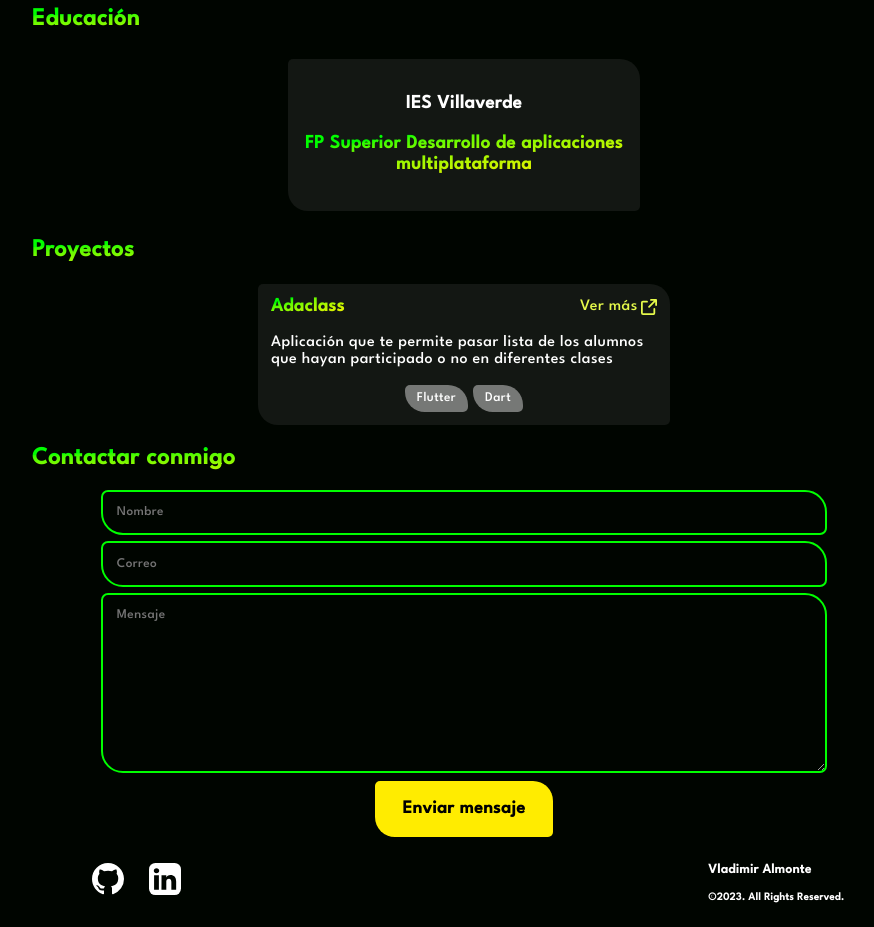
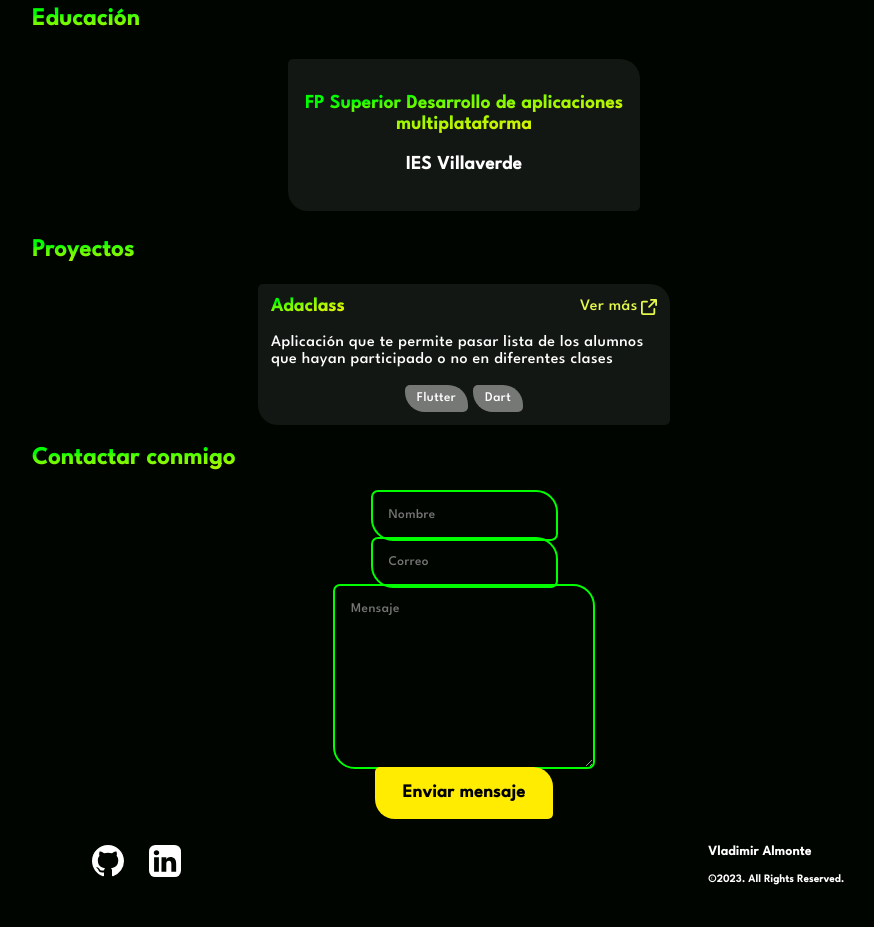
Before and after one commit to BladiCreator/Portfolio, an Angular app: page / in a window 1280 px wide. Shown: the part 740-1667 px from the top of the page, without its empty margins (176-1050 px from the left). Built offline with nearby package versions, Linux system fonts and the light colour scheme.

Commit message:
Cambios y mejoras en los estilos

```diff
--- a/src/app/components/contact-me/contact-me.component.css
+++ b/src/app/components/contact-me/contact-me.component.css
@@ -2,37 +2,34 @@ form {
     display: flex;
     flex-direction: column;
     align-items: center;
+
+
 }
 
-input + input, button, textarea{
-    margin-top: 10px;
+form div {
+    width: 80%;
+    display: flex;
+    flex-direction: column;
+    gap: 16px;
 }
 
-input, textarea{
-    width: 80%;
+label {
+    display: flex;
+    flex-direction: column;
+}
+
+input,
+textarea {
     background-color: inherit;
     transition: var(--transition-time);
     border: none;
-    outline-color: var(--primary-color);
+    outline-color: oklch(var(--primary-color));
     outline-style: solid;
     outline-width: 2px;
-    /* border-style: solid;
-    border-color: var(--primary-color); */
 }
 
-input:focus-visible, textarea:focus-visible {
+input:focus-visible,
+textarea:focus-visible {
     border-radius: var(--border-radius-inverted);
-    outline-color: var(--accent-color);
+    outline-color: oklch(var(--accent-color))
 }
-
-input, button, textarea{
-    border-radius: var(--border-radius);
-    padding-block: 1em;
-    padding-inline: 1em;
-}
-
-button{
-    font-size: large;
-    font-weight: bold;
-    padding-inline: 1.5em;
-}
--- a/src/app/components/educations/educations.component.css
+++ b/src/app/components/educations/educations.component.css
@@ -15,7 +15,7 @@ h1 {
     text-align: center;
 }
 
-h1:first-child {
+h1:last-child {
     background: none;
     background-clip: none;
     -webkit-text-fill-color: inherit;
--- a/src/app/components/educations/educations.component.html
+++ b/src/app/components/educations/educations.component.html
@@ -7,8 +7,8 @@
 
     <div class="cards-container">
         <article class="card-education background-color-card">
+            <h1>FP Superior Desarrollo de aplicaciones multiplataforma</h1>
             <h1>IES Villaverde</h1>
-            <h1>FP Superior Desarrollo de aplicaciones multiplataforma</h1>
         </article>
     </div>
 </section>
--- a/src/app/components/footer/footer.component.css
+++ b/src/app/components/footer/footer.component.css
@@ -29,6 +29,6 @@ footer{
 }
 
 .icon-button:hover svg path {
-    color: var(--accent-color);
+    color: oklch(var(--accent-color))
     border-radius: 6.5px;
 }
--- a/src/app/components/fulfilled-project/fulfilled-project.component.css
+++ b/src/app/components/fulfilled-project/fulfilled-project.component.css
@@ -6,11 +6,11 @@ article {
 a {
     display: flex;
     align-items: center;
-    color: var(--accent-color);
+    color: oklch(var(--accent-color))
 }
 
 a svg path {
-    color: var(--accent-color);
+    color: oklch(var(--accent-color))
 }
 
 svg {
--- a/src/app/components/navbar/navbar.component.css
+++ b/src/app/components/navbar/navbar.component.css
@@ -17,7 +17,7 @@ header {
     top: 0;
 
     padding: var(--navbar-padding);
-    background-color: transparent;
+    background-color: oklch(var(--primary-color) / 5%);
     backdrop-filter: blur(20px);
 
     height: var(--navbar-height);
@@ -38,8 +38,8 @@ header {
     a:hover {
         transition: var(--transition-time);
         transition-property: box-shadow, color;
-        color: var(--primary-color);
-        box-shadow: 0 3px 0 -1px var(--primary-color);
+        color: oklch(var(--primary-color));
+        box-shadow: 0 3px 0 -1px oklch(var(--primary-color));
     }
 }
 
@@ -47,6 +47,7 @@ header {
     display: none;
     height: 38px;
     width: 36px;
+    padding: 0;
 }
 
 .sidebar {
--- a/src/app/components/navbar/navbar.component.ts
+++ b/src/app/components/navbar/navbar.component.ts
@@ -13,6 +13,5 @@ export class NavbarComponent {
 
   toggleSidebar(){
     this.sidebar = !this.sidebar;
-    console.log(this.sidebar);
   }
 }
--- a/src/styles.css
+++ b/src/styles.css
@@ -15,13 +15,13 @@
 :root {
     --text-color: #fff;
     --bg-color: hsl(120, 100%, 1%);
-    --primary-color: oklch(84.12% 0.345 145.06);
-    --secondary-color: oklch(92.94% 0.2252 103.77);
-    --accent-color: oklch(94.11% 0.1904 115.77);
+    --primary-color: 84.12% 0.345 145.06;
+    --secondary-color: 92.94% 0.2252 103.77;
+    --accent-color: 94.11% 0.1904 115.77;
 
     --bg-color-card: hsla(0, 0%, 50%, 0.15);
     --bg-color-link: hsla(0, 0%, 50%, 0.2);
-    --shadow-color: oklch(84.12% 0.345 145.06 / 50%);
+    --shadow-color: oklch(var(--primary-color) / 50%);
 
     --border-radius: 5px 20px 5px 20px;
     --border-radius-inverted: 20px 5px 20px 5px;
@@ -33,7 +33,7 @@
 :focus-visible {
     outline-style: solid;
     outline-width: 2px;
-    outline-color: var(--accent-color);
+    outline-color: oklch(var(--accent-color))
 }
 
 * {
@@ -69,10 +69,27 @@ body {
 h1,
 h2,
 h3 {
-    background: linear-gradient(to bottom right in oklab, var(--primary-color), var(--secondary-color)) fixed;
+    background: linear-gradient(to bottom right in oklab, oklch(var(--primary-color)), oklch(var(--secondary-color))) fixed;
     background-clip: text;
     -webkit-text-fill-color: transparent;
 }
+
+input,
+button,
+textarea {
+    border-radius: var(--border-radius);
+    padding: 1rem;
+}
+
+button {
+    width: fit-content;
+    font-size: large;
+    font-weight: bold;
+    padding-inline: 1.5em;
+    box-sizing: border-box;
+}
+
+/** Classes*/
 
 .cards-container {
     display: flex;
@@ -88,7 +105,7 @@ h3 {
 
 .filled-btn {
     border: none;
-    background-color: var(--secondary-color);
+    background-color: oklch(var(--secondary-color));
     border-radius: var(--border-radius);
     transition: var(--transition-time);
     color: black;
@@ -102,6 +119,8 @@ h3 {
 .filled-btn:focus-visible {
     border-radius: var(--border-radius-inverted);
 }
+
+/** Animations*/
 
 @keyframes sidebar-anim-open {
     0% {
```
